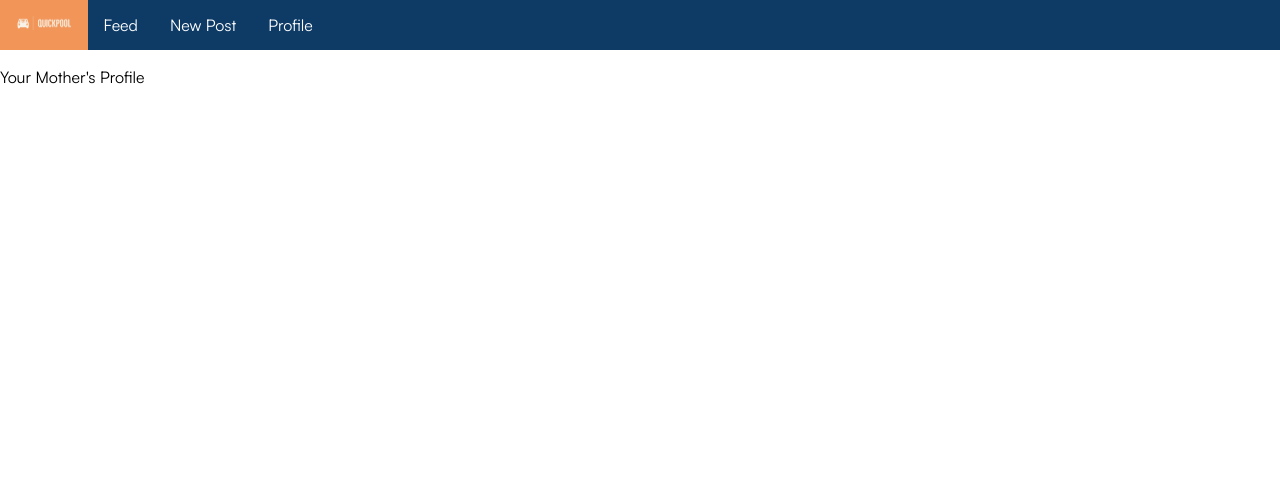
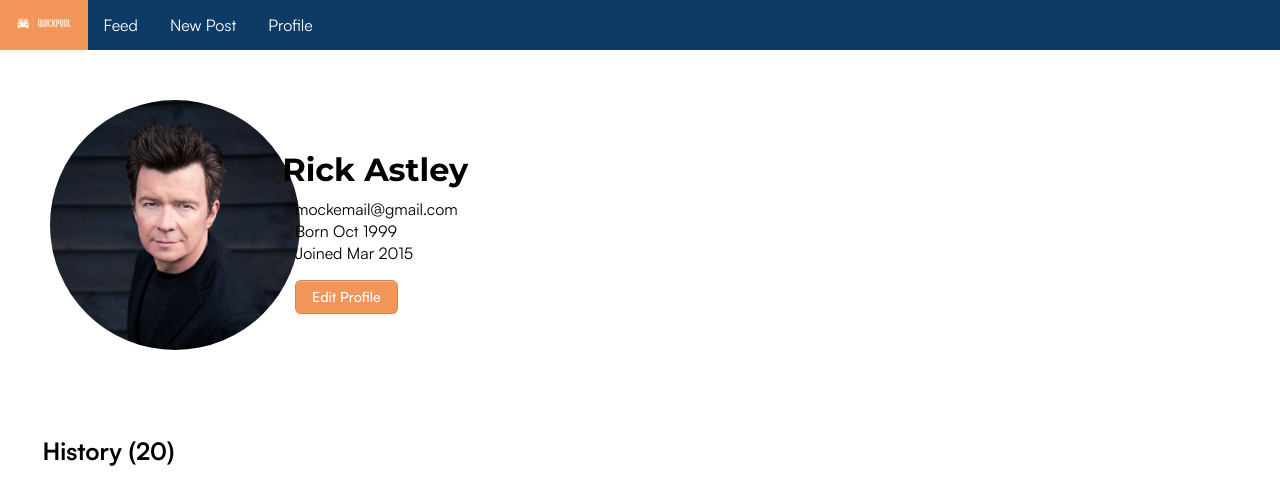
Before and after one commit to MrNoell/quickpool, a React (Create React App) app: page /profile in a window 1280 px wide. Shown: the top 504 px of the page. Built offline with nearby package versions, Linux system fonts and the light colour scheme.

Commit message:
Added mock profile page

```diff
--- a/src/Feed.js
+++ b/src/Feed.js
@@ -1,5 +1,5 @@
 import { useState, useEffect } from 'react'
-import { getDatabase, ref, onValue, set, update} from "firebase/database";
+import { getDatabase, ref, onValue, set, update } from "firebase/database";
 import { app } from './firebase_config.js';
 
 function Post(props) {
@@ -24,7 +24,7 @@ function Post(props) {
     return (
         <div className="post-container">
             <div className="div1">{props.name}</div>
-            <div className="div2">{props.from} - {props.to}</div>
+            <div className="div2">{props.from} -> {props.to}</div>
             <div className="div3">{props.time}</div>
             <div className="div4">{props.date}</div>
             <div className="div5">{props.price}</div>
@@ -55,11 +55,11 @@ function Feed() {
 
     return (
         <div className="feed">
-            <h1>Find a trip</h1>
+            {/* <h1>Find a trip</h1> */}
             {
                 posts.map(
                     (post, index) => (
-                        <Post index={index} name={post.name} from={post.from} to={post.to} time={post.time} date={post.date} price={post.price} isBooked={post.isBooked}/>
+                        <Post index={index} name={post.name} from={post.from} to={post.to} time={post.time} date={post.date} price={post.price} isBooked={post.isBooked} />
                     )
                 )
             }
--- a/src/Profile.js
+++ b/src/Profile.js
@@ -1,6 +1,24 @@
+import Feed from "./Feed";
+import profile_picture from "./img/profile_picture.jpg"
+
 function Profile() {
     return (
-        <p>Your Mother's Profile</p>
+        <div className="profile">
+            <div className="profile-img-container">
+                <img src={profile_picture} className="profile-picture"/>
+            </div>
+            <div className="profile-name-container">
+                <h1 className="profile-name">Rick Astley</h1>
+            </div>
+            <div className="profile-contact-container">
+                <p>mockemail@gmail.com<br/>Born Oct 1999<br/>Joined Mar 2015</p>
+                <button onClick={() => {}} className="book-button">Edit Profile</button>
+            </div>
+            <div className="profile-history-container">
+                <h2>History (20)</h2>
+                {/* <Feed /> */}
+            </div>
+        </div>
     )
 }
 
--- a/src/index.css
+++ b/src/index.css
@@ -1,7 +1,8 @@
 :root {
   --background: #FFF;
   --blue: #0d3b66;
-  --gray: #F3F4F6;;
+  --gray: #F3F4F6;
+  ;
   --orange: #f29559;
 }
 
@@ -54,9 +55,13 @@ li a:hover {
 
 h1 {
   font-family: 'Montserrat';
-  float: left;
+  /* float: left;
   text-align: left !important;
-  align-self: flex-start;
+  align-self: flex-start; */
+  padding-left: 9%;
+}
+
+h2 {
   padding-left: 9%;
 }
 
@@ -140,8 +145,6 @@ h1 {
   justify-content: center;
 }
 
-
-/* CSS */
 .book-button {
   appearance: none;
   background-color: var(--orange);
@@ -187,3 +190,41 @@ h1 {
   padding: 0px;
   margin: 0px;
 }
+
+.profile {
+  display: grid;
+  grid-template-columns: repeat(2, 1fr);
+  grid-template-rows: repeat(3, 1fr);
+  grid-column-gap: 10px;
+  grid-row-gap: 10px;
+}
+
+.profile-img-container { grid-area: 1 / 1 / 3 / 2; }
+.profile-name-container { grid-area: 1 / 2 / 2 / 3; }
+.profile-contact-container { grid-area: 2 / 2 / 3 / 3; }
+.profile-history-container { grid-area: 3 / 1 / 4 / 3; }
+
+.profile-picture {
+  width: 250px;
+  border-radius: 50%;
+  margin: 50px;
+}
+
+.profile-name {
+  margin-left: -420px;
+  margin-top: 100px;
+}
+
+.profile-contact-container {
+    margin-left: -350px;
+    margin-top: -50px;
+}
+
+.profile-history-container {
+  margin-left: -80px;
+}
+
+.profile-feed {
+  margin: 0px;
+  padding: 0px;
+}
```
Also changed, not shown: src/img/profile_picture.jpg (added).
